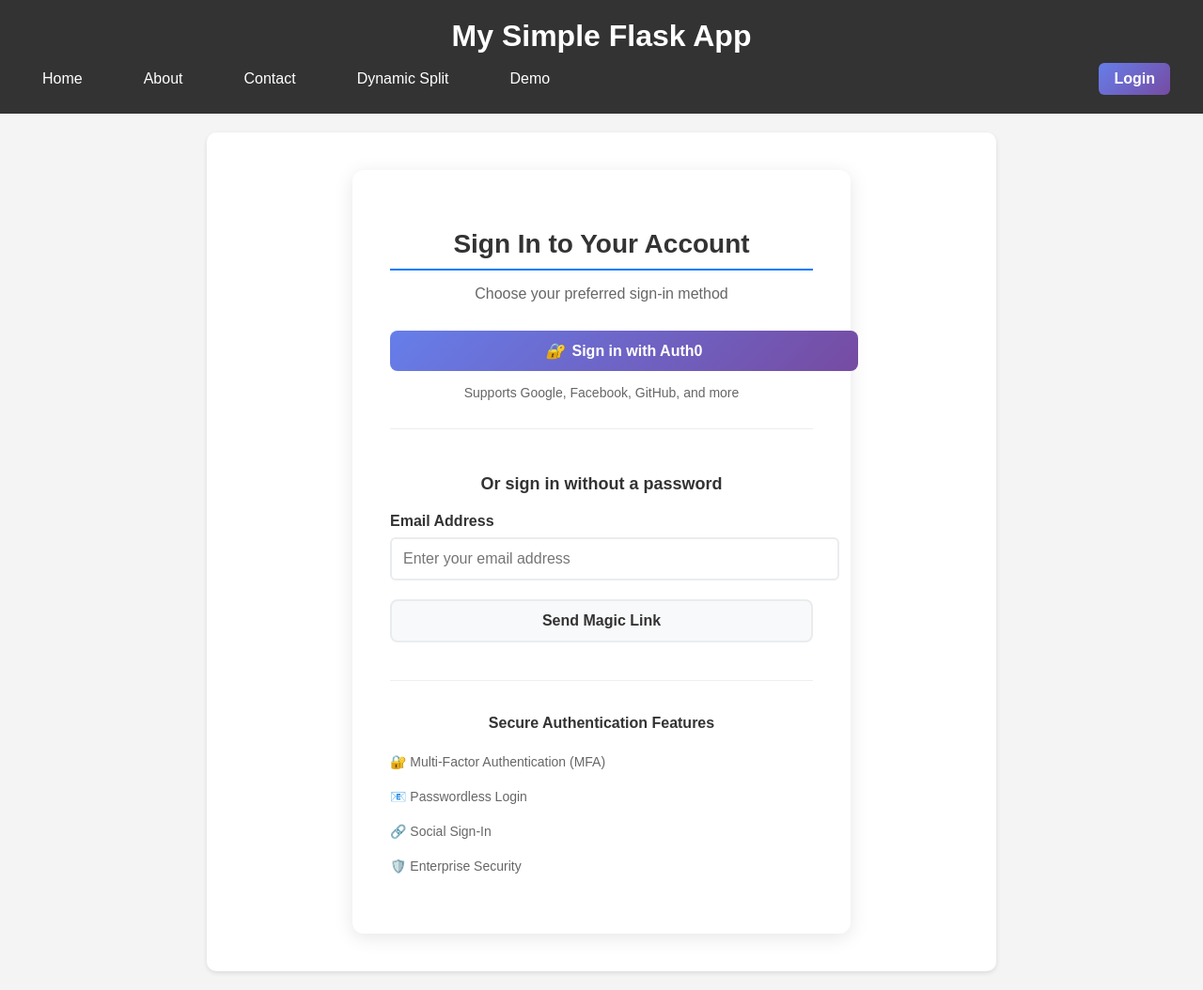
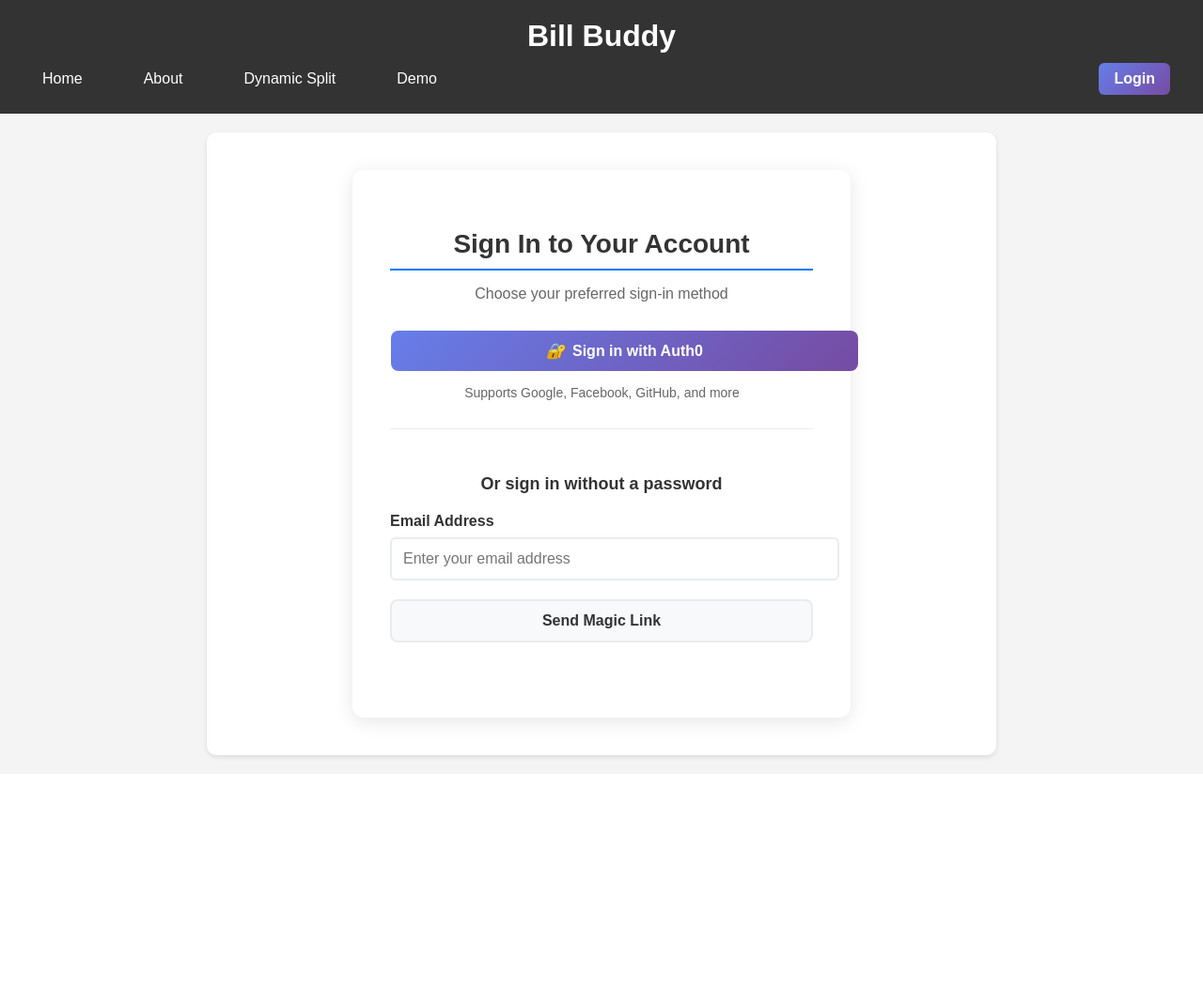
Before and after one commit to Krrishj07/Splitr, a Flask app: page /login in a window 1280 px wide. Shown: the whole page at 94% size. After the commit the page ends 810 px from the top, so only its background shows below. Run offline with Flask 3, Linux system fonts and the light colour scheme.

Commit message:
changes slight in UI

```diff
--- a/app/templates/base.html
+++ b/app/templates/base.html
@@ -8,11 +8,10 @@
 </head>
 <body>
     <header>
-        <h1>My Simple Flask App</h1>
+        <h1>Bill Buddy</h1>
         <nav>
             <a href="/">Home</a>
             <a href="/about">About</a>
-            <a href="/contact">Contact</a>
             <a href="/dynamic_split">Dynamic Split</a>
             <a href="/demo">Demo</a>
 
--- a/app/templates/dashboard.html
+++ b/app/templates/dashboard.html
@@ -185,6 +185,7 @@
     cursor: pointer;
     transition: all 0.3s ease;
     display: inline-block;
+
 }
 
 .action-btn:hover {
--- a/app/templates/login.html
+++ b/app/templates/login.html
@@ -31,16 +31,6 @@
             <div id="passwordless-message" class="message hidden"></div>
         </div>
 
-        <!-- Features -->
-        <div class="auth-features">
-            <h3>Secure Authentication Features</h3>
-            <ul>
-                <li>🔐 Multi-Factor Authentication (MFA)</li>
-                <li>📧 Passwordless Login</li>
-                <li>🔗 Social Sign-In</li>
-                <li>🛡️ Enterprise Security</li>
-            </ul>
-        </div>
     </div>
 </div>
 
@@ -76,6 +66,7 @@
 
 .social-login {
     margin-bottom: 30px;
+    margin-left: 1px;
 }
 
 .auth-btn {
--- a/app/templates/profile.html
+++ b/app/templates/profile.html
@@ -291,6 +291,7 @@
     padding: 8px 16px;
     border: 2px solid #e9ecef;
     background: white;
+    color: black;
     border-radius: 6px;
     cursor: pointer;
     font-weight: 500;
```
Also changed, not shown: app/templates/contact.html (deleted, +0 -17 lines), 1 other file.
